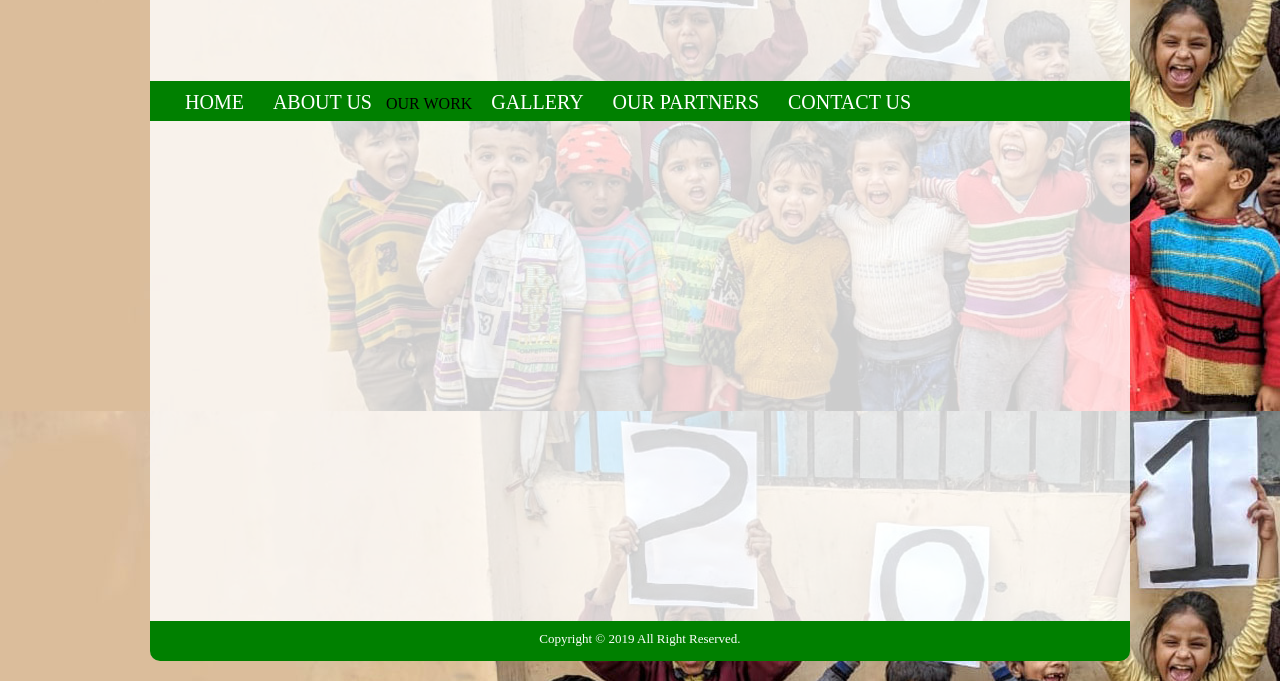
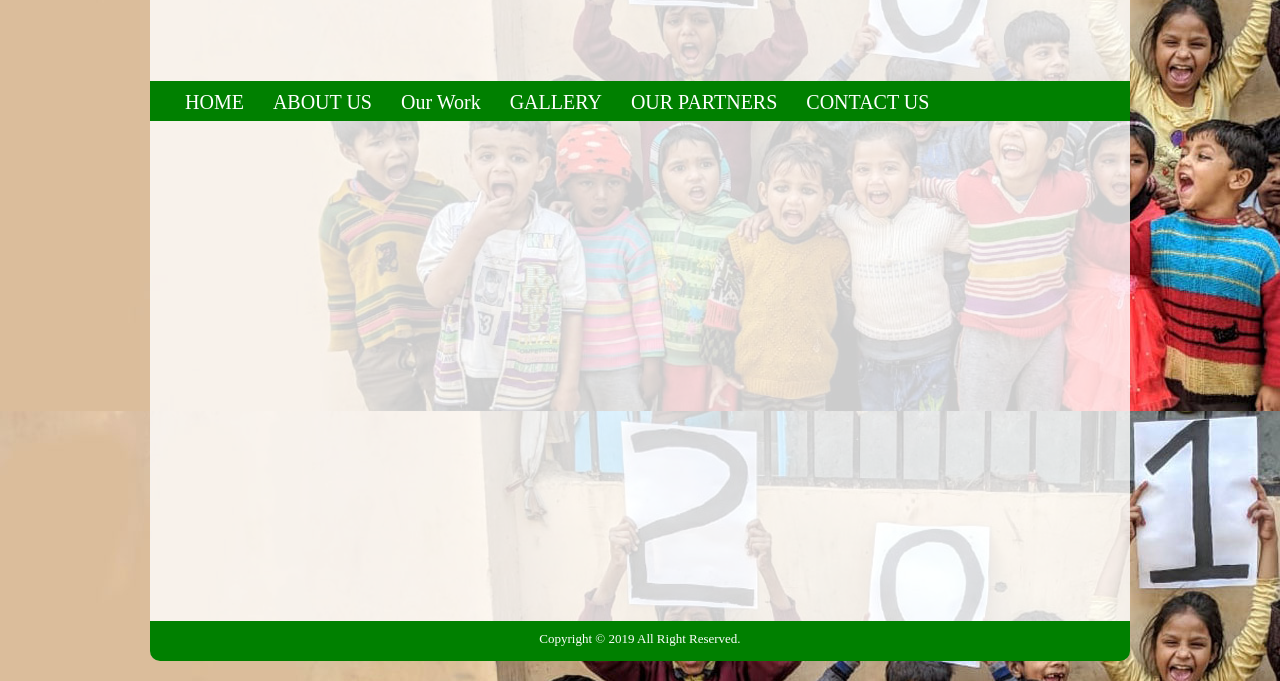
Before and after one commit to ReshuP/ReshuP.github.io, a plain HTML site: page ngo.html in a window 1280 px wide. Shown: the part 189-870 px from the top of the page. Drawn offline with Linux system fonts and the light colour scheme.

Commit message:
Update ngo.html

```diff
--- a/ngo.html
+++ b/ngo.html
@@ -21,7 +21,8 @@
    <ul>
    <li><a href="file:///D:/Reshu/website/ngo.html">HOME</a></li>
      <li><a href="file:///D:/Reshu/website/aboutUs.html">ABOUT US</a></li>
-     <li>OUR WORK
+     <li>
+	     <a href="#">Our Work</a>
 
 	<div class="dropdown-content">
                     <a href="http://ngotrack.com/detail/ngo/samaj-kalyan-mandal-kaliachak">Overview</a>
```
